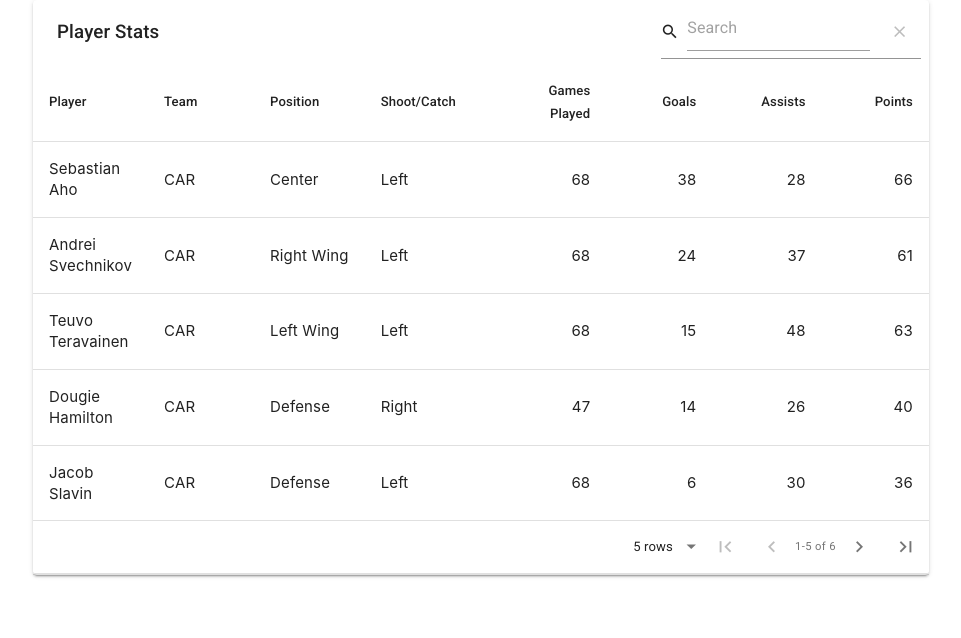
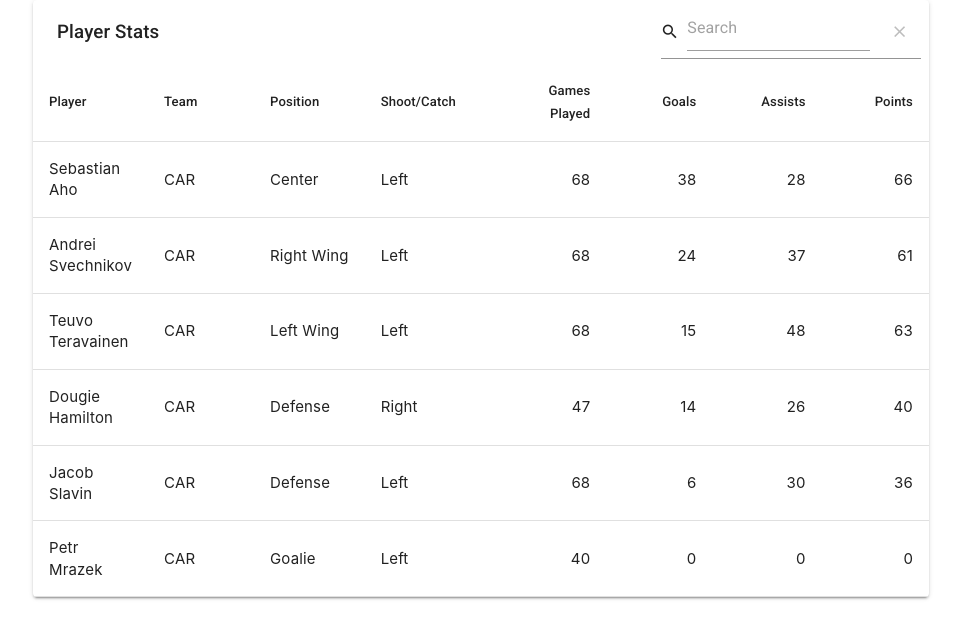
Before and after one commit to E-Huynh/hockey-stats-tracker, a React (Create React App) app: page / in a window 1280 px wide. Shown: the top 638 px of the page, without its empty margins (159-1120 px from the left). Built offline with nearby package versions, Linux system fonts and the light colour scheme.

Commit message:
disabled pagination

```diff
--- a/src/components/table.js
+++ b/src/components/table.js
@@ -22,6 +22,7 @@ export default function Table() {
       title="Player Stats"
       columns={state.columns}
       data={state.data}
+      options={{paging: false}}
       // editable={{
       //   onRowAdd: (newData) =>
       //     new Promise((resolve) => {
```
